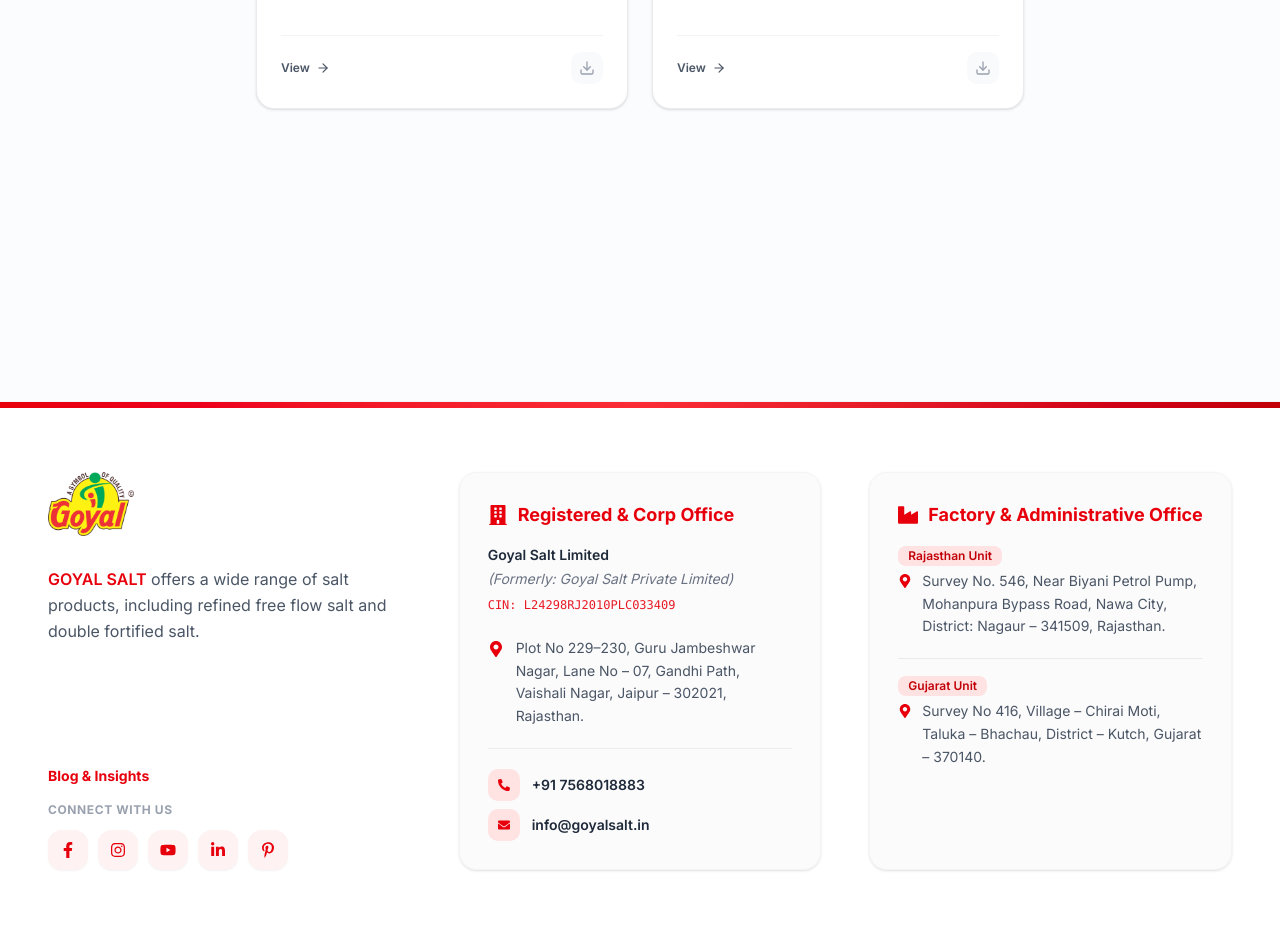
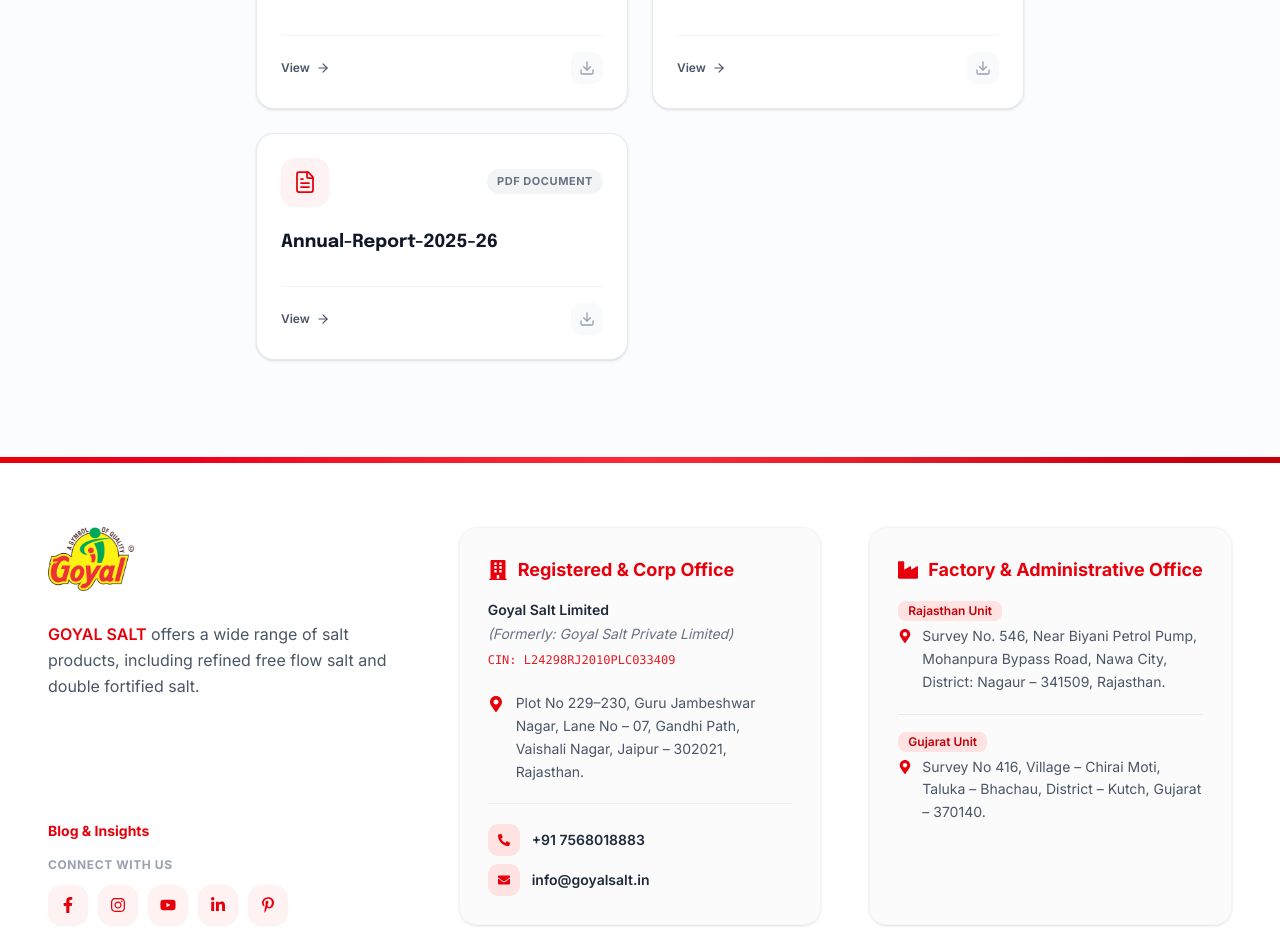
Before and after one commit to Av-technosys/Goyal-salt-website-1, a Next.js app: page /annual-report in a window 1280 px wide. Shown: the part 1200-2130 px from the top of the page. Built offline with nearby package versions, Linux system fonts and the light colour scheme.

Commit message:
add Annual Report for 2025-26 and update documents list

```diff
--- a/app/(investors)/annual-report/page.tsx
+++ b/app/(investors)/annual-report/page.tsx
@@ -13,6 +13,7 @@
 const documents = [
   { title: "Annual-Report-2024", pdf: "/Brochure/Annual-Report-2024-6.pdf" },
   { title: "Annual-Report-2025", pdf: "/Brochure/GSL_Annual-Report_FY-2024-25.pdf" },
+  { title: "Annual-Report-2025-26", pdf: "/Brochure/Annual_Report_of_2025-26.pdf" },
 ];
 
 const Page = () => {
```
Also changed, not shown: 1 other file (tests, documents, lock files or other folders).
